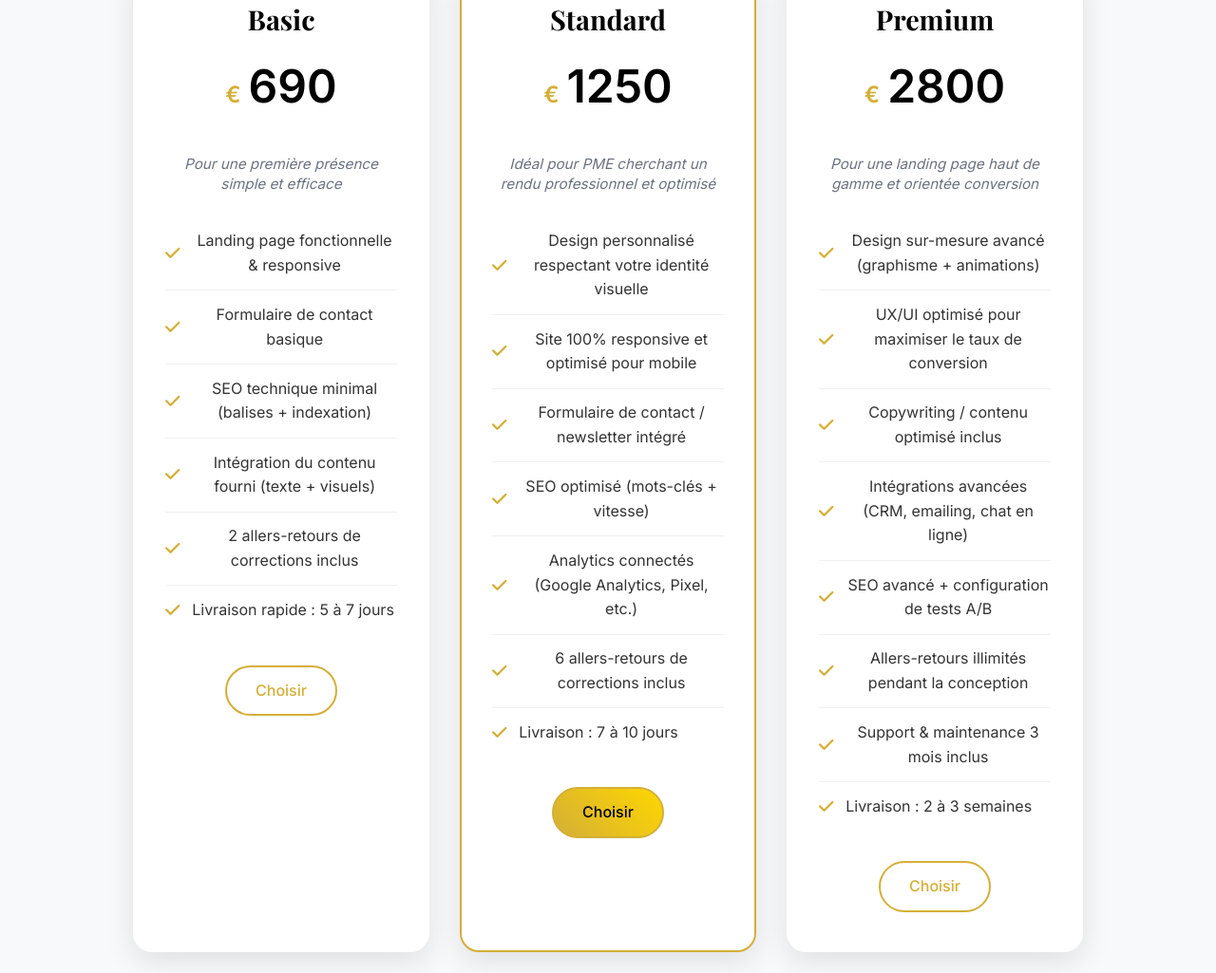
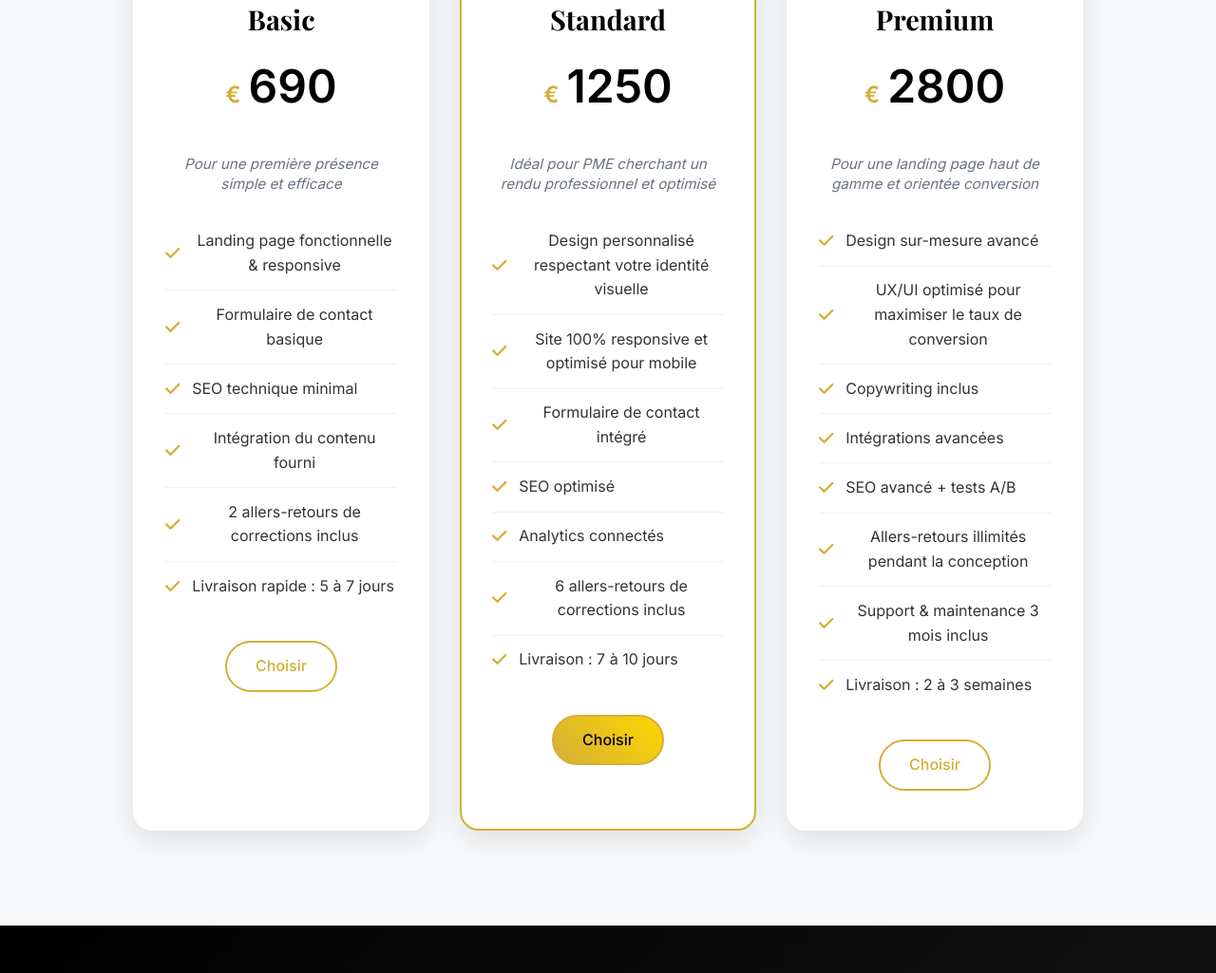
Before and after one commit to EnzoRG2/onyx-web, a website: page index.html in a window 1280 px wide. Shown: the part 4255-5280 px from the top of the page at 95% size. Drawn offline with nearby package versions, Linux system fonts and the light colour scheme.

Commit message:
Suppression des textes entre parenthèses dans les tarifs

```diff
--- a/index.html
+++ b/index.html
@@ -287,8 +287,8 @@
                     <ul class="pricing-features">
                         <li><i class="fas fa-check"></i> Landing page fonctionnelle & responsive</li>
                         <li><i class="fas fa-check"></i> Formulaire de contact basique</li>
-                        <li><i class="fas fa-check"></i> SEO technique minimal (balises + indexation)</li>
-                        <li><i class="fas fa-check"></i> Intégration du contenu fourni (texte + visuels)</li>
+                        <li><i class="fas fa-check"></i> SEO technique minimal</li>
+                        <li><i class="fas fa-check"></i> Intégration du contenu fourni</li>
                         <li><i class="fas fa-check"></i> 2 allers-retours de corrections inclus</li>
                         <li><i class="fas fa-check"></i> Livraison rapide : 5 à 7 jours</li>
                     </ul>
@@ -307,9 +307,9 @@
                     <ul class="pricing-features">
                         <li><i class="fas fa-check"></i> Design personnalisé respectant votre identité visuelle</li>
                         <li><i class="fas fa-check"></i> Site 100% responsive et optimisé pour mobile</li>
-                        <li><i class="fas fa-check"></i> Formulaire de contact / newsletter intégré</li>
-                        <li><i class="fas fa-check"></i> SEO optimisé (mots-clés + vitesse)</li>
-                        <li><i class="fas fa-check"></i> Analytics connectés (Google Analytics, Pixel, etc.)</li>
+                        <li><i class="fas fa-check"></i> Formulaire de contact intégré</li>
+                        <li><i class="fas fa-check"></i> SEO optimisé</li>
+                        <li><i class="fas fa-check"></i> Analytics connectés</li>
                         <li><i class="fas fa-check"></i> 6 allers-retours de corrections inclus</li>
                         <li><i class="fas fa-check"></i> Livraison : 7 à 10 jours</li>
                     </ul>
@@ -325,11 +325,11 @@
                         <p class="pricing-description">Pour une landing page haut de gamme et orientée conversion</p>
                     </div>
                     <ul class="pricing-features">
-                        <li><i class="fas fa-check"></i> Design sur-mesure avancé (graphisme + animations)</li>
+                        <li><i class="fas fa-check"></i> Design sur-mesure avancé</li>
                         <li><i class="fas fa-check"></i> UX/UI optimisé pour maximiser le taux de conversion</li>
-                        <li><i class="fas fa-check"></i> Copywriting / contenu optimisé inclus</li>
-                        <li><i class="fas fa-check"></i> Intégrations avancées (CRM, emailing, chat en ligne)</li>
-                        <li><i class="fas fa-check"></i> SEO avancé + configuration de tests A/B</li>
+                        <li><i class="fas fa-check"></i> Copywriting inclus</li>
+                        <li><i class="fas fa-check"></i> Intégrations avancées</li>
+                        <li><i class="fas fa-check"></i> SEO avancé + tests A/B</li>
                         <li><i class="fas fa-check"></i> Allers-retours illimités pendant la conception</li>
                         <li><i class="fas fa-check"></i> Support & maintenance 3 mois inclus</li>
                         <li><i class="fas fa-check"></i> Livraison : 2 à 3 semaines</li>
```
